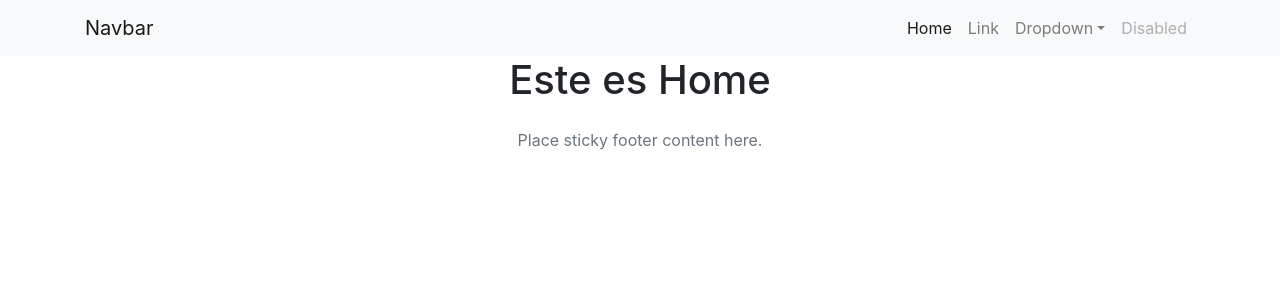
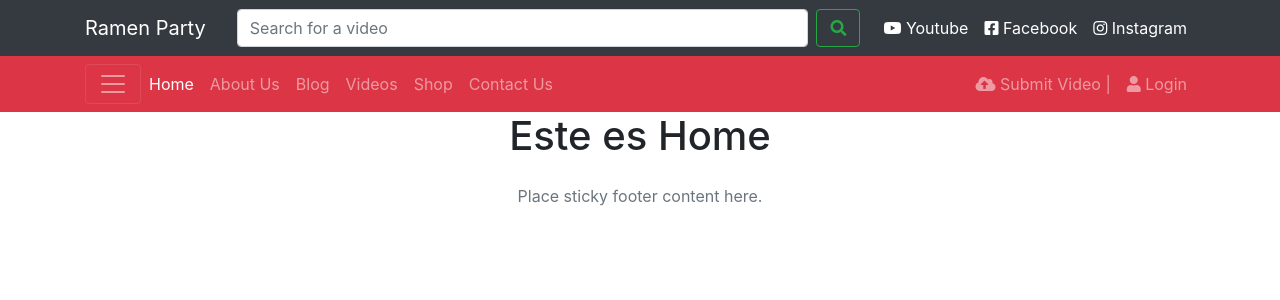
Before and after one commit to ArturoChong/RamenParty, a React (Create React App) app: page / in a window 1280 px wide. Shown: the top 300 px of the page. Built offline with nearby package versions, Linux system fonts and the light colour scheme.

Commit message:
top bar and navbar fixed

```diff
--- a/public/index.html
+++ b/public/index.html
@@ -24,6 +24,7 @@
 
     -->
     <link rel="stylesheet" href="https://stackpath.bootstrapcdn.com/bootstrap/4.3.1/css/bootstrap.min.css" integrity="sha384-ggOyR0iXCbMQv3Xipma34MD+dH/1fQ784/j6cY/iJTQUOhcWr7x9JvoRxT2MZw1T" crossorigin="anonymous">
+    <link rel="stylesheet" href="https://use.fontawesome.com/releases/v5.8.1/css/all.css" integrity="sha384-50oBUHEmvpQ+1lW4y57PTFmhCaXp0ML5d60M1M7uH2+nqUivzIebhndOJK28anvf" crossorigin="anonymous">
 
     <title>React App</title>
   </head>
--- a/src/components/global/Navbar.jsx
+++ b/src/components/global/Navbar.jsx
@@ -7,34 +7,45 @@ export class Navbar extends Component {
         return (
 
             <div className="Navbar-Component">
-                <nav className="navbar navbar-expand-lg navbar-light bg-light">
+                <nav className="navbar navbar-expand-lg navbar-dark bg-danger">
                     <div className="container">
-                        <a className="navbar-brand" href="#">Navbar</a>
-                        <button className="navbar-toggler" type="button" data-toggle="collapse" data-target="#navbarSupportedContent" aria-controls="navbarSupportedContent" aria-expanded="false" aria-label="Toggle navigation">
-                            <span className="navbar-toggler-icon"></span>
+                        <div class="collapse" id="navbarToggleExternalContent">
+                            <div class="bg-dark p-4">
+                                <h5 class="text-white h4">Collapsed content</h5>
+                                <span class="text-muted">Toggleable via the navbar brand.</span>
+                            </div>
+                        </div>
+                        <button class="navbar-toggler collapsed d-block" type="button" data-toggle="collapse" data-target="#navbarToggleExternalContent" aria-controls="navbarToggleExternalContent" aria-expanded="false" aria-label="Toggle navigation">
+                            <span class="navbar-toggler-icon"></span>
                         </button>
 
                         <div className="collapse navbar-collapse" id="navbarSupportedContent">
-                            <ul className="navbar-nav ml-auto">
+                        <ul className="navbar-nav mr-auto">
                                 <li className="nav-item active">
                                     <a className="nav-link" href="/">Home <span className="sr-only">(current)</span></a>
                                 </li>
                                 <li className="nav-item">
-                                    <a className="nav-link" href="#">Link</a>
-                                </li>
-                                <li className="nav-item dropdown">
-                                    <a className="nav-link dropdown-toggle" href="#" id="navbarDropdown" role="button" data-toggle="dropdown" aria-haspopup="true" aria-expanded="false">
-                                        Dropdown
-                                </a>
-                                    <div className="dropdown-menu" aria-labelledby="navbarDropdown">
-                                        <a className="dropdown-item" href="#">Action</a>
-                                        <a className="dropdown-item" href="#">Another action</a>
-                                        <div className="dropdown-divider"></div>
-                                        <a className="dropdown-item" href="#">Something else here</a>
-                                    </div>
+                                    <a className="nav-link" href="#">About Us</a>
                                 </li>
                                 <li className="nav-item">
-                                    <a className="nav-link disabled" href="#">Disabled</a>
+                                    <a className="nav-link" href="#">Blog</a>
+                                </li>
+                                <li className="nav-item">
+                                    <a className="nav-link" href="#">Videos</a>
+                                </li>
+                                <li className="nav-item">
+                                    <a className="nav-link" href="#">Shop</a>
+                                </li>
+                                <li className="nav-item">
+                                    <a className="nav-link" href="#">Contact Us</a>
+                                </li>
+                            </ul>
+                            <ul className="navbar-nav ml-auto">
+                                <li className="nav-item">
+                                    <a className="nav-link" href="#"> <i class="fas fa-cloud-upload-alt"></i> Submit Video |</a>
+                                </li>
+                                <li className="nav-item">
+                                    <a className="nav-link" href="#"> <i class="fas fa-user"></i> Login</a>
                                 </li>
                             </ul>
                         </div>
--- a/src/components/global/Top.jsx
+++ b/src/components/global/Top.jsx
@@ -5,8 +5,33 @@ import './css/Header.css';
 export class Top extends Component {
     render() {
         return (
-            <div className="TopHeader">
+            <div className="" id="TopHeader">
+                <nav class="navbar navbar-expand-lg navbar-dark bg-dark">
+                    <div className="container">
+                    <a class="navbar-brand" href="#">Ramen Party</a>
+                    <button class="navbar-toggler" type="button" data-toggle="collapse" data-target="#navbarSupportedContent" aria-controls="navbarSupportedContent" aria-expanded="false" aria-label="Toggle navigation">
+                        <span class="navbar-toggler-icon"></span>
+                    </button>
 
+                        <div class="collapse navbar-collapse" id="navbarSupportedContent">
+                        <form class="form-inline my-2 my-lg-0 col-md">
+                            <input class="form-control mr-sm-2 col-md-11" type="search" placeholder="Search for a video" aria-label="Search"/>
+                            <button class="btn btn-outline-success my-2 my-sm-0 col-md" type="submit"><i class="fas fa-search"></i></button>
+                        </form>
+                            <ul class="navbar-nav mr-auto">
+                            <li class="nav-item active">
+                                <a class="nav-link" href="#"><i class="fab fa-youtube"></i> Youtube</a>
+                            </li>
+                            <li class="nav-item active">
+                                <a class="nav-link" href="#"> <i class="fab fa-facebook-square"></i> Facebook</a>
+                            </li>
+                            <li class="nav-item active">
+                                <a class="nav-link" href="#"><i class="fab fa-instagram"></i> Instagram</a>
+                            </li>
+                            </ul>
+                        </div>
+                    </div>
+                </nav>
             </div>
         );
     }
```
